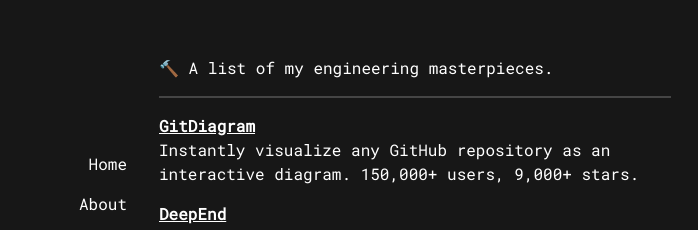
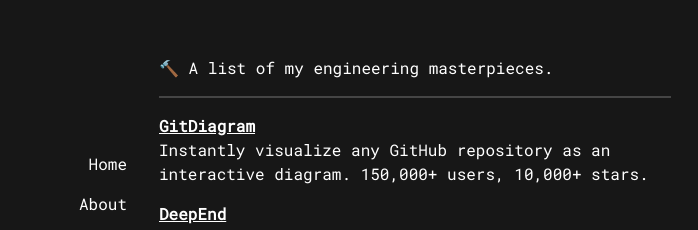
Before and after one commit to ahmedkhaleel2004/portfolio, a Next.js app: page /projects in a window 1280 px wide. Shown: the part 136-366 px from the top of the page, without its empty margins (273-971 px from the left). Built offline with nearby package versions, Linux system fonts and the light colour scheme.

Commit message:
update star count

```diff
--- a/app/experience/page.tsx
+++ b/app/experience/page.tsx
@@ -5,7 +5,7 @@
     title: "Founder",
     company: "GitDiagram",
     date: "Jan. 2025 - Present",
-    desc: "Instantly visualize any GitHub repository as an interactive diagram. 150,000+ users, 9,000+ stars.",
+    desc: "Instantly visualize any GitHub repository as an interactive diagram. 150,000+ users, 10,000+ stars.",
   },
   {
     title: "MLH Production Engineering Fellow",
--- a/app/page.tsx
+++ b/app/page.tsx
@@ -38,7 +38,7 @@
         >
           GitDiagram
         </a>{" "}
-        to 150,000+ users and 9,000+ stars ⭐.
+        to 150,000+ users and 10,000+ stars ⭐.
       </p>
       <p className="mb-6">
         When I&apos;m not clicking on virtual heads 🎮 and improving myself 💪🏼,
--- a/app/projects/page.tsx
+++ b/app/projects/page.tsx
@@ -4,7 +4,7 @@
 const projects = [
   {
     title: "GitDiagram",
-    desc: "Instantly visualize any GitHub repository as an interactive diagram. 150,000+ users, 9,000+ stars.",
+    desc: "Instantly visualize any GitHub repository as an interactive diagram. 150,000+ users, 10,000+ stars.",
     link: "https://gitdiagram.com",
   },
   {
```
